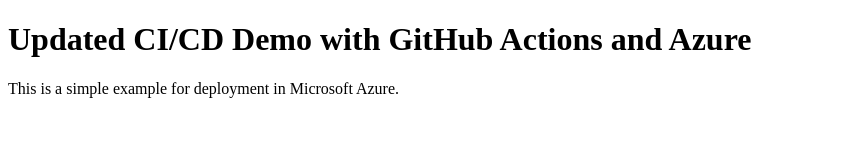
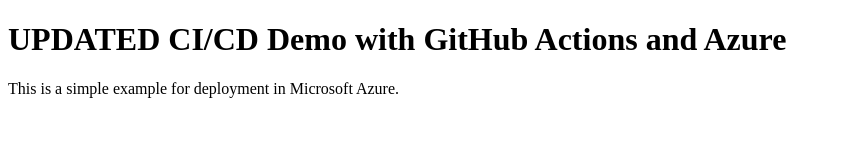
Before and after one commit to dionasadiiku/ci-cd-demo-diona, a website: page index.html in a window 1280 px wide. Shown: the whole page, without its empty margins (0-841 px from the left). Drawn offline with Linux system fonts and the light colour scheme.

Commit message:
Update index.html

```diff
--- a/index.html
+++ b/index.html
@@ -5,7 +5,7 @@
   <title>CI/CD Demo</title>
 </head>
 <body>
-  <h1>Updated CI/CD Demo with GitHub Actions and Azure</h1>
+  <h1>UPDATED CI/CD Demo with GitHub Actions and Azure</h1>
   <p>This is a simple example for deployment in Microsoft Azure.</p>
 </body>
 </html>
```
